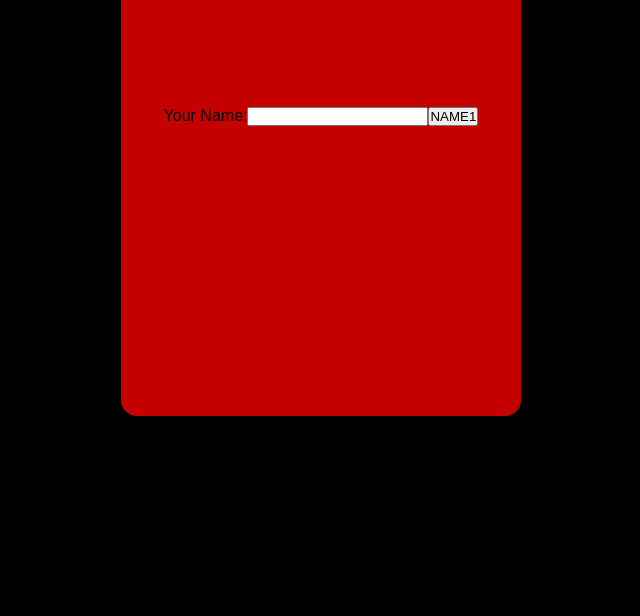
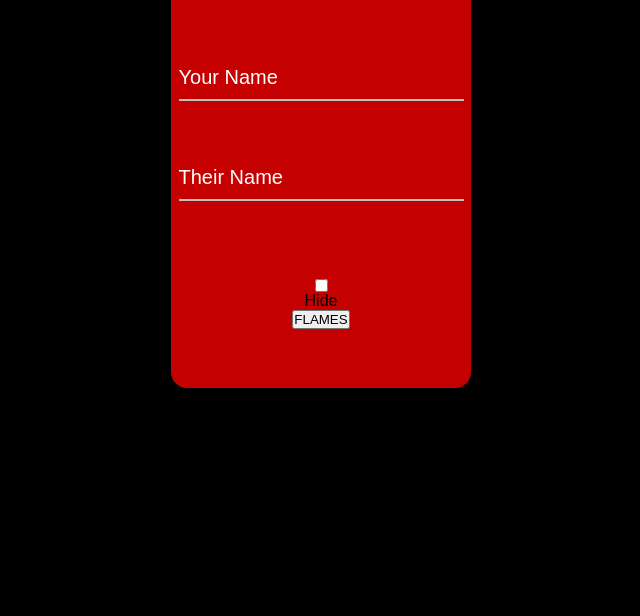
Before and after one commit to FPPinedaJr/project-V, a plain HTML site: page index.html in a window 1280 px wide. Shown: the part 284-900 px from the top of the page, without its empty margins (319-959 px from the left). After the commit the page ends 800 px from the top, so only its background shows below. Drawn offline with Linux system fonts and the light colour scheme.

Commit message:
Style the input forms

```diff
--- a/index.html
+++ b/index.html
@@ -6,21 +6,43 @@
 	<title>Game Card</title>
 	<link rel="stylesheet" href="styles.css" />
 </head>
-<body>
+<body><br><br><br><br>
 	<div class="outer">
 		<div class="inner">
 			<div class="card front">
-                <label for="yourname">Your Name:</label>
+                <!-- <label for="yourname">Your Name:</label>
                 <input type="text" id="yourname">
-                <button onclick="getYourName()">NAME1</button>
+				<label for="theirname">Their Name:</label> <input type="text" id="theirname">
+				<input type="checkbox" id="show" onclick="show()"> <label for="show">Hide</label>
+				<button onclick="flames()">FLAMES</button> -->
+
+				<h1>FLAMES!</h1> <br><br><br>
+				<div class="wrapper">
+					<div class="input-data">
+						<input type="text" id="yourname" required>
+						<div class="underline"></div>
+						<label for="yourname">Your Name</label>
+					</div>
+					<div class="input-data">
+					   <input type="text" id="theirname"required>
+					   <div class="underline"></div>
+					   <label for="theirname">Their Name</label>
+				   </div>
+				</div>
+				<input type="checkbox" id="show" onclick="show()"> <label for="show">Hide</label>
+
+				<button onclick="flames()">FLAMES</button>
+
+
 			</div>
 			<div class="card back">
-                <label for="theirname">Their Name:</label> <input type="text" id="theirname">
-                <input type="checkbox" id="show" onclick="show()"> <label for="show">Hide</label>
-                <button onclick="flames()">FLAMES</button>
 			</div>
 		</div>
 	</div>
+	<br><br>
+
+
+
 	<script src="main.js"></script>
 </body>
 </html>
--- a/main.js
+++ b/main.js
@@ -1,12 +1,5 @@
-function getYourName() {
-    window.input1 = document.getElementById('yourname').value;
-    const card = document.querySelector(".inner");
-    card.classList.toggle("is-flipped");
-}
-
-
 function flames() {
-    // const input1 = document.getElementById('yourname').value;
+    const input1 = document.getElementById('yourname').value;
     const input2 = document.getElementById('theirname').value;
 
     let name1 = input1;
@@ -51,6 +44,13 @@ function flames() {
     } else if (count === 6) {
         console.log("SIBLINGS");
     }
+
+
+
+
+// FLIP
+    const card = document.querySelector(".inner");
+    card.classList.toggle("is-flipped");
 }
 
 function show() {
--- a/styles.css
+++ b/styles.css
@@ -12,8 +12,8 @@
 
 .outer {
     margin: 100px auto 0;
-    width: 400px;
-    height: 600px;
+    width: 300px;
+    height: 500px;
     perspective: 1000px;
 }
 
@@ -47,12 +47,85 @@
     display: flex;
     align-items: center;
     justify-content: center;
+    flex-direction: column;
 }
 
 .back {
     transform: rotateY(180deg);
     display: flex;
     align-items: center;
+    flex-direction: column;
     justify-content: center;
     background-color: rgb(36, 0, 197);
 }
+
+/* ----------------------------------------------------------------------------------------------------------
+----------------------------------------------------------------------------------------------------------
+----------------------------------------------------------------------------------------------------------
+----------------------------------------------------------------------------------------------------------
+---------------------------------------------------------------------------------------------------------- */
+
+.wrapper{
+    width: 95%;
+    background: transparent;
+    margin: 20px;
+    /* box-shadow: 0px 0px 10px rgba(0,0,0,0.1); */
+  }
+.input-data {
+    margin-bottom: 60px;
+}
+input {
+    background: transparent;
+    /* box-shadow: 0px 0px 10px rgba(0,0,0,1); */
+
+}
+
+
+  .wrapper .input-data{
+    height: 40px;
+    width: 100%;
+    position: relative;
+  }
+
+  .wrapper .input-data input{
+    height: 100%;
+    width: 100%;
+    border: none;
+    font-size: 25px;
+    border-bottom: 2px solid silver;
+  }
+  .input-data input:focus ~ label,
+  .input-data input:valid ~ label{
+    transform: translateY(-30px);
+    font-size: 25px;
+    color: White;
+  }
+  .wrapper .input-data label{
+    position: absolute;
+    bottom: 10px;
+    left: 0;
+    color: white;
+    font-size: 20px;
+    pointer-events: none;
+    transition: all 0.3s ease;
+  }
+  .input-data .underline{
+    position: absolute;
+    height: 2px;
+    width: 100%;
+    bottom: 0;
+  }
+  .input-data .underline:before{
+    position: absolute;
+    content: "";
+    height: 100%;
+    width: 100%;
+    background: #4158d0;
+    transform: scaleX(0);
+    transform-origin: center;
+    transition: transform 0.3s ease;
+  }
+  .input-data input:focus ~ .underline:before,
+  .input-data input:valid ~ .underline:before{
+    transform: scaleX(1);
+  }
```
Lines whose indentation alone changed are shown as unchanged.
